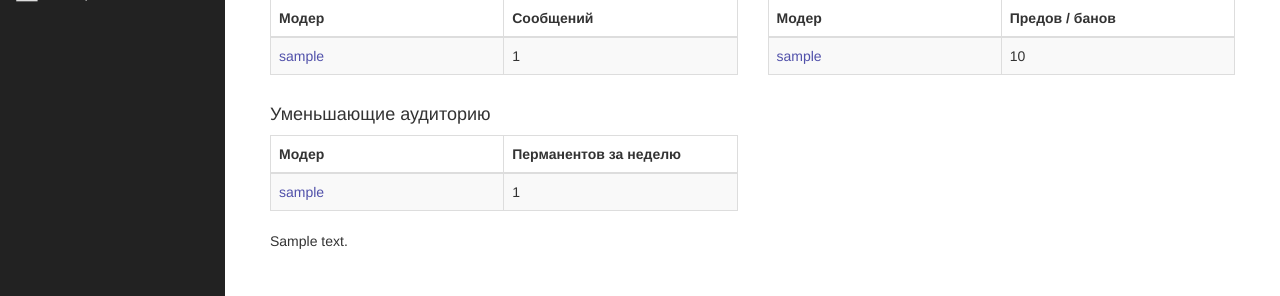
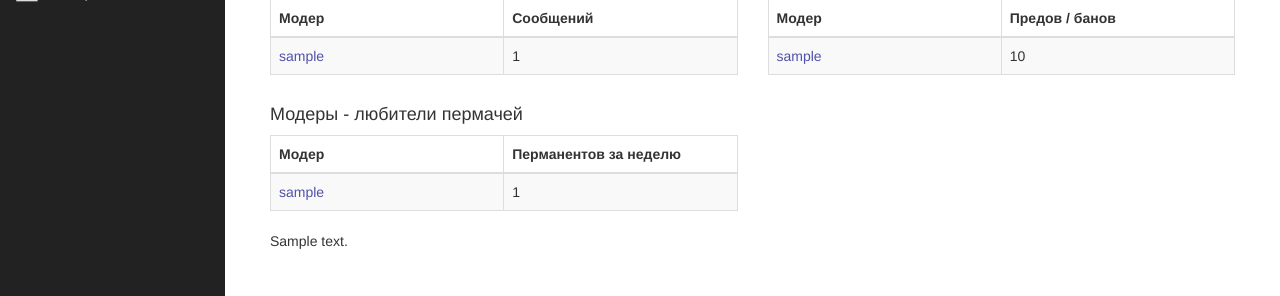
Before and after one commit to strayge/ggstats, a Django app: template web/src/ggchat/templates/ggchat/moderators.html in a window 1280 px wide. Shown: the part 333-629 px from the top of the page. Run offline with Django 3.2, Linux system fonts and the light colour scheme; the template is opened without the code that fills it: most values are stand-ins (such as "Sample title", 1, 10 or a date in 2020); some libraries are stand-ins or nearby versions.

Commit message:
rename aggressive moders

```diff
--- a/web/src/ggchat/templates/ggchat/moderators.html
+++ b/web/src/ggchat/templates/ggchat/moderators.html
@@ -115,7 +115,7 @@
 
         {# stupid_moders #}
         <div class="col-md-6 col-sm-12">
-            <h4>Уменьшающие аудиторию</h4>
+            <h4>Модеры - любители пермачей</h4>
             <div class="table-responsive">
                 <table class="table table-bordered table-hover table-striped">
                     <thead>
```
